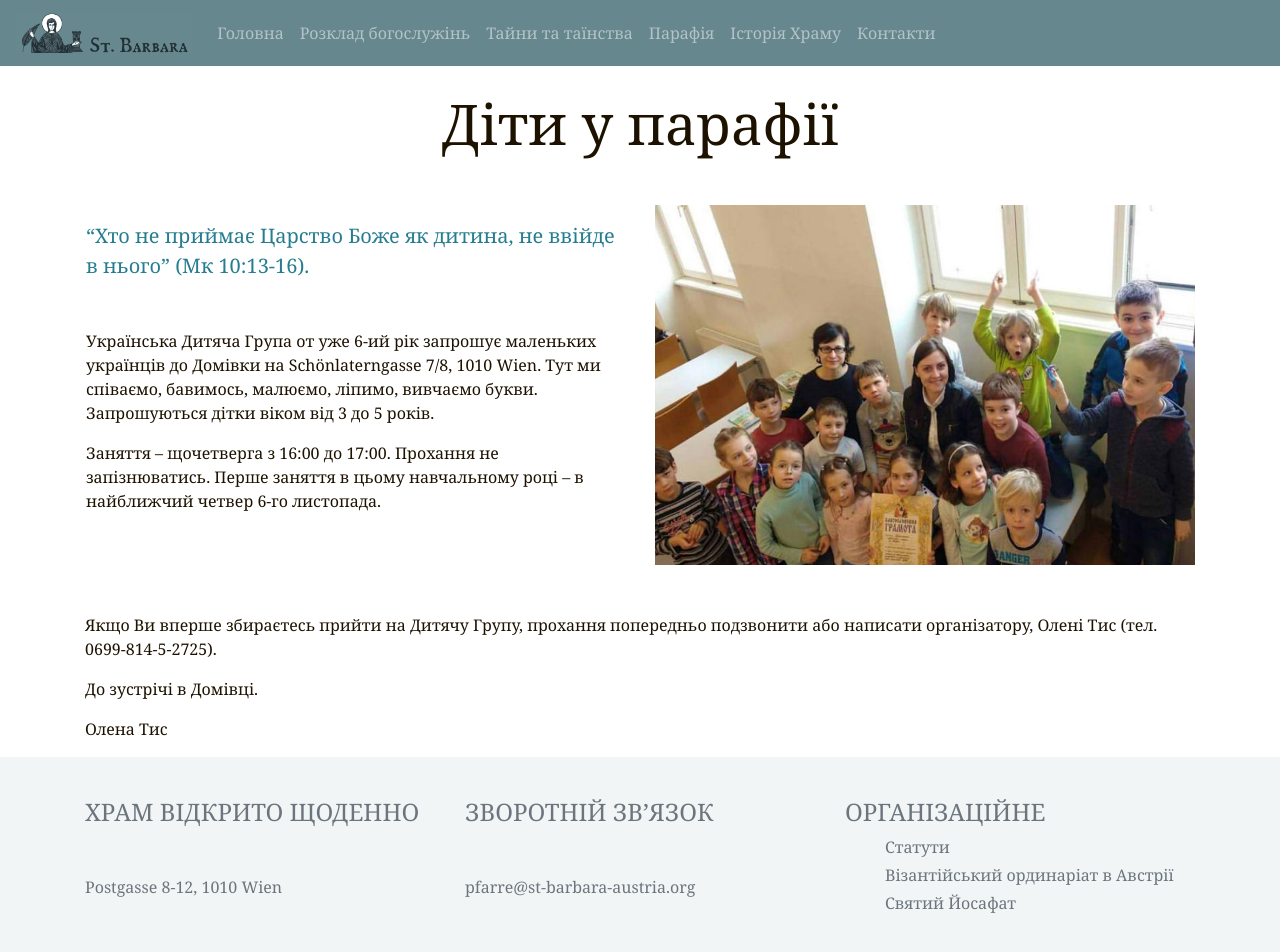
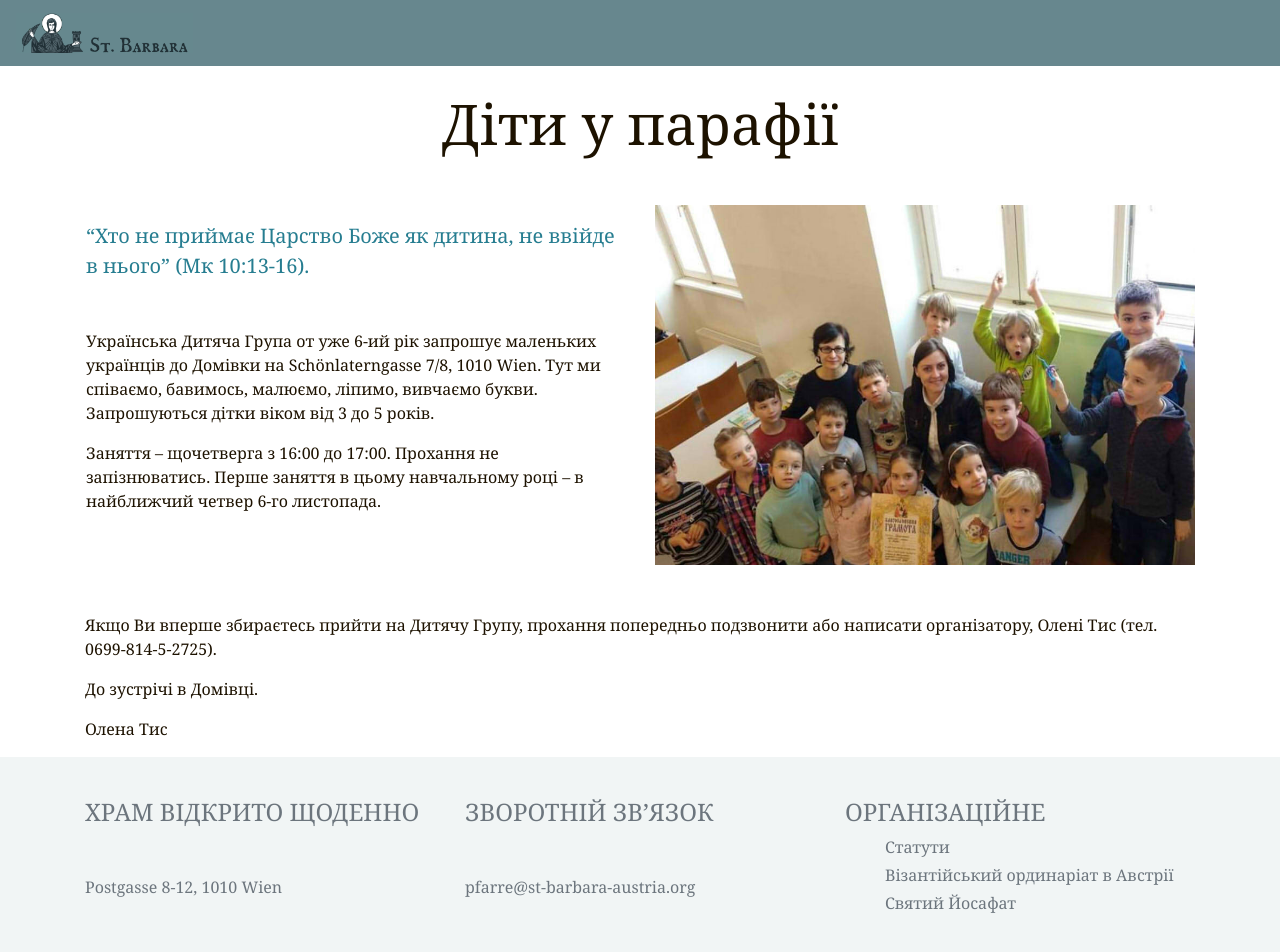
Before and after one commit to n3braska/jekyll, a Jekyll site: the page built from dity.html, in a window 1280 px wide and 956 px high. Shown: the top 952 px of the window. Built offline with Jekyll 4.4.1, drawn with Linux system fonts in a browser that asks for light colours.

Commit message:
Update Pages “navbar”

```diff
--- a/_data/navigation.yml
+++ b/_data/navigation.yml
@@ -1,12 +1,2 @@
-- name: Головна
-  link: /
-- name: Розклад богослужінь
-  link: /timetable.html
-- name: Тайни та таїнства
-  link: /tainy_ta_tainstwa.html
-- name: Парафія
-  link: /parafia.html
-- name: Історія Храму
-  link: /history.html
-- name: Контакти
-  link: /contacts.html
+name: New item
+link: /foo.html
```
